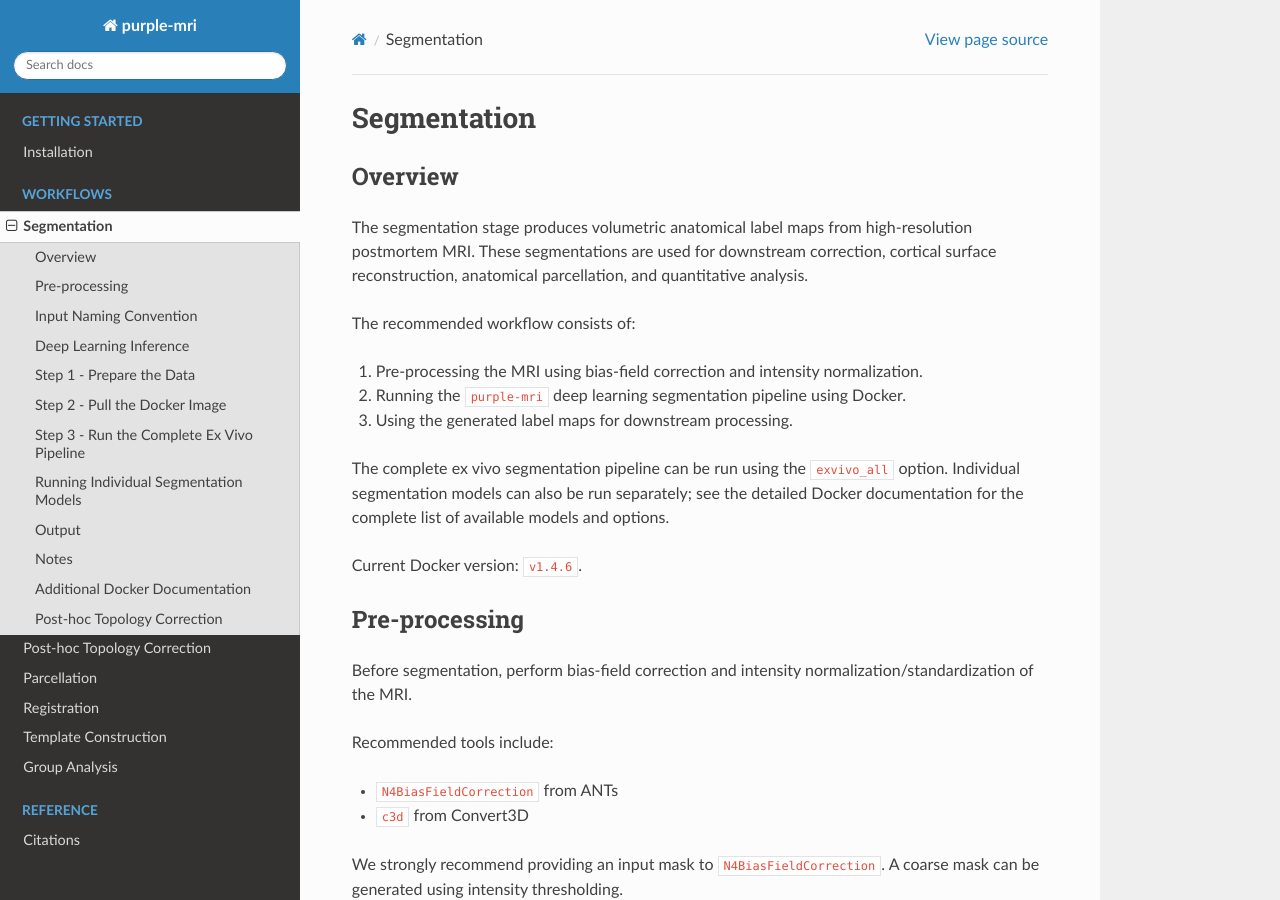
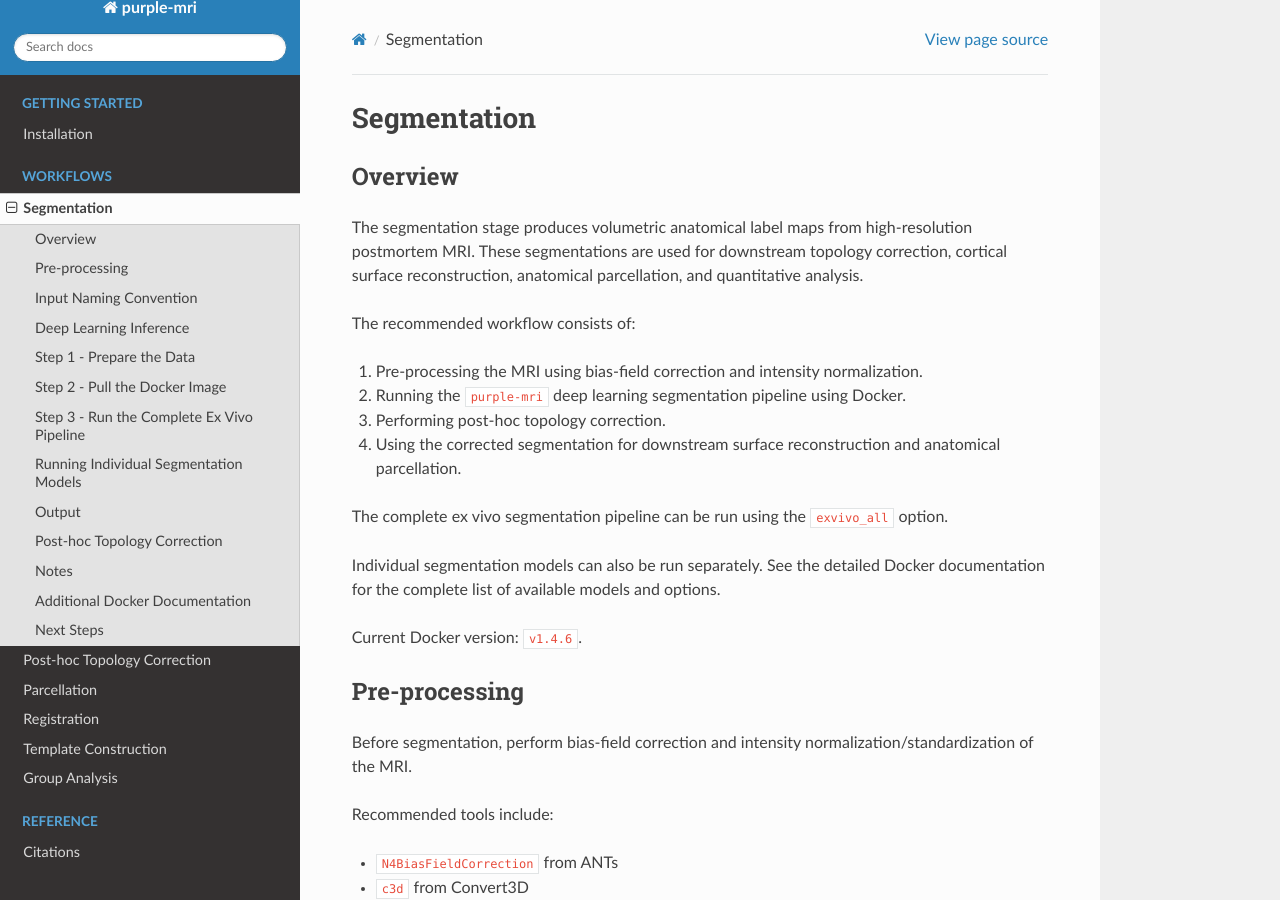
Before and after one commit to Pulkit-Khandelwal/purple-mri, a Sphinx documentation site: the page built from docs/source/segmentation.rst, in a window 1280 px wide and 900 px high. Built offline with Sphinx 7.4.7 and the Read the Docs theme 3.1.0, drawn with Linux system fonts in a browser that asks for light colours; pages that are not in the unit, such as notebooks, are missing from menus; some of the changed text lies outside the part shown.

Commit message:
Revise segmentation documentation and add topology correction
Updated the segmentation documentation for clarity and added sections on post-hoc topology correction.

```diff
--- a/docs/source/segmentation.rst
+++ b/docs/source/segmentation.rst
@@ -4,19 +4,24 @@
 Overview
 --------
 
-The segmentation stage produces volumetric anatomical label maps from high-resolution
-postmortem MRI. These segmentations are used for downstream correction, cortical surface
-reconstruction, anatomical parcellation, and quantitative analysis.
+The segmentation stage produces volumetric anatomical label maps from
+high-resolution postmortem MRI. These segmentations are used for downstream
+topology correction, cortical surface reconstruction, anatomical parcellation,
+and quantitative analysis.
 
 The recommended workflow consists of:
 
 1. Pre-processing the MRI using bias-field correction and intensity normalization.
 2. Running the ``purple-mri`` deep learning segmentation pipeline using Docker.
-3. Using the generated label maps for downstream processing.
+3. Performing post-hoc topology correction.
+4. Using the corrected segmentation for downstream surface reconstruction and
+   anatomical parcellation.
 
-The complete ex vivo segmentation pipeline can be run using the ``exvivo_all`` option.
-Individual segmentation models can also be run separately; see the detailed Docker
-documentation for the complete list of available models and options.
+The complete ex vivo segmentation pipeline can be run using the
+``exvivo_all`` option.
+
+Individual segmentation models can also be run separately. See the detailed
+Docker documentation for the complete list of available models and options.
 
 Current Docker version: ``v1.4.6``.
 
@@ -72,8 +77,12 @@
 
 https://hub.docker.com/r/pulks/docker_hippogang_exvivo_segm
 
-The recommended approach is to run the complete ex vivo pipeline using
-``exvivo_all``.
+The recommended approach is to run the complete ex vivo segmentation pipeline
+using:
+
+.. code-block:: text
+
+   exvivo_all
 
 
 Step 1 - Prepare the Data
@@ -136,8 +145,8 @@
 Running Individual Segmentation Models
 --------------------------------------
 
-The example above uses ``exvivo_all`` because this is the recommended option for
-running the complete segmentation workflow.
+The example above uses ``exvivo_all`` because this is the recommended option
+for running the complete segmentation workflow.
 
 Individual segmentation models can also be run separately by replacing
 ``exvivo_all`` with the corresponding model option.
@@ -155,8 +164,8 @@
 Output
 ------
 
-Segmentation outputs are written back to the mounted ``data_for_inference``
-directory on the host machine.
+Segmentation outputs are written back to the mounted
+``data_for_inference`` directory on the host machine.
 
 The main output directory is:
 
@@ -172,31 +181,55 @@
 outputs remain available on the host machine after the container exits.
 
 
+Post-hoc Topology Correction
+----------------------------
+
+Post-hoc topology correction identifies and removes predicted buried-sulcus
+regions from the original ``purple-mri`` segmentation.
+
+When using the complete ``exvivo_all`` workflow, topology correction forms part
+of the complete ex vivo processing pipeline.
+
+Topology correction can also be run independently using:
+
+.. code-block:: text
+
+   exvivo_posthoc_topology
+
+The complete standalone procedure, including creation of the topology-model
+input, removal of predicted buried-sulcus regions, and generation of the
+corrected foreground mask, is described here:
+
+:doc:`posthoc_correction`
+
+
 Notes
 -----
 
 * Input NIfTI files must follow the ``*_0000.nii.gz`` naming convention.
 * The input directory must be named ``data_for_inference``.
 * The current documented Docker version is ``v1.4.6``.
-* Warnings may appear in the terminal during inference; if the pipeline continues
-  normally, these can generally be ignored.
+* Warnings may appear in the terminal during inference; if the pipeline
+  continues normally, these can generally be ignored.
 * Runtime depends on the selected model, image size, and available GPU hardware.
 * Use ``exvivo_all`` when the complete ex vivo segmentation workflow is desired.
-* Use an individual model option when only a particular segmentation task is needed.
+* Use an individual model option when only a particular segmentation task is
+  needed.
 
 
 Additional Docker Documentation
 -------------------------------
 
-Detailed documentation for the Docker image, including all available model options
-and the Docker version change log, is available here:
+Detailed documentation for the Docker image, including all available model
+options and the Docker version change log, is available here:
 
 `Ex vivo Docker documentation <https://github.com/Pulkit-Khandelwal/purple-mri/blob/main/docker/exvivo_docker.md>`_
 
 
-Post-hoc Topology Correction
-----------------------------
+Next Steps
+----------
 
-Documentation for standalone post-hoc topology correction is available here:
+After segmentation and topology correction, proceed to cortical surface
+reconstruction and anatomical parcellation:
 
-:doc:`posthoc_correction`
+:doc:`parcellation`
```
Also changed, not shown: other parts of docs/source/segmentation.rst (+2 -2 lines).
